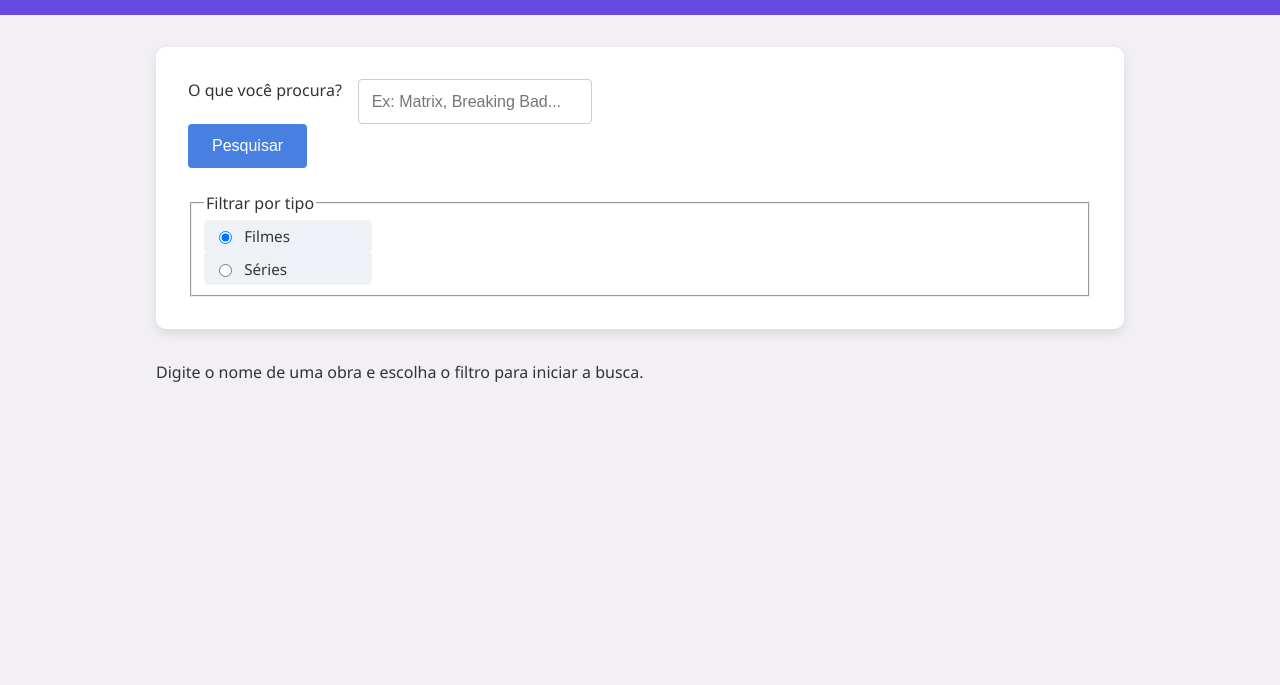
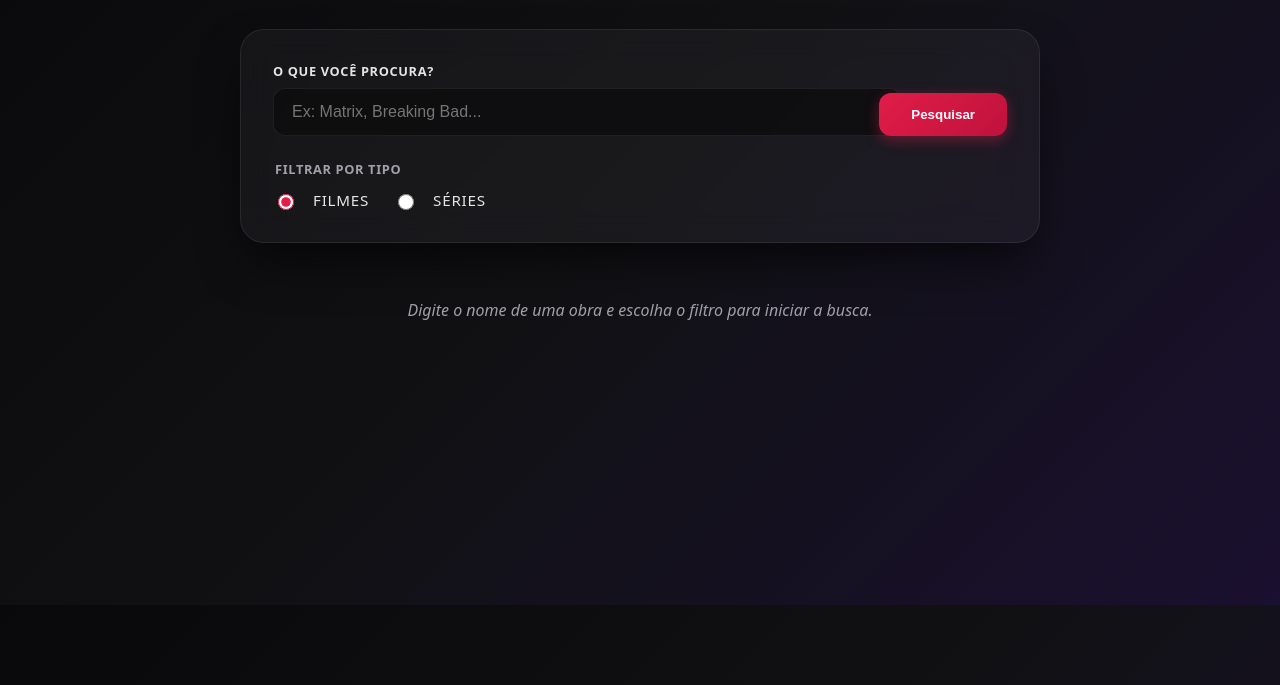
Before and after one commit to awaldige/Pesquisa-de-filmes-e-serie, a plain HTML site: page index.html in a window 1280 px wide. Shown: the part 195-880 px from the top of the page. Before the commit the page ends 800 px from the top, so only its background shows below. Drawn offline with Linux system fonts and the light colour scheme.

Commit message:
Refactor style.css with CSS variables and layout updates
Refactor CSS styles to use CSS variables and improve layout.

```diff
--- a/style.css
+++ b/style.css
@@ -1,203 +1,190 @@
-* {
-  box-sizing: border-box;
+:root {
+  --bg-gradient: linear-gradient(135deg, #09090b 0%, #111114 50%, #1a102f 100%);
+  --bg-card: rgba(255, 255, 255, 0.04);
+  --bg-input: rgba(10, 10, 12, 0.7);
+  --border-color: rgba(255, 255, 255, 0.08);
+
+  /* Cores Vivas (Tema Cinema/Red) */
+  --primary: #e11d48; /* Vermelho vivo estilo streaming */
+  --primary-hover: #be123c;
+  --primary-light: rgba(225, 29, 72, 0.15);
+
+  --text-main: #f4f4f5;
+  --text-muted: #a1a1aa;
+
+  --radius-lg: 24px;
+  --radius-md: 12px;
+  --radius-sm: 8px;
+  --transition: all 0.3s cubic-bezier(0.4, 0, 0.2, 1);
 }
 
 body {
-  font-family: 'Segoe UI', Tahoma, Geneva, Verdana, sans-serif;
+  font-family: system-ui, -apple-system, sans-serif;
   margin: 0;
-  padding: 0;
-  background-color: #f2f0f5;
-  color: #333;
+  padding: 40px 20px;
+  background: var(--bg-gradient);
+  background-attachment: fixed;
+  color: var(--text-main);
+  min-height: 100vh;
+  display: flex;
+  justify-content: center;
 }
 
-header {
-  background-color: #664ae2;
-  color: white;
-  padding: 2rem 1rem;
+.app-container {
+  width: 100%;
+  max-width: 800px;
+  display: flex;
+  flex-direction: column;
+  gap: 32px;
+}
+
+/* Header */
+.main-header {
   text-align: center;
 }
 
-main {
-  padding: 2rem 1rem;
-  max-width: 1000px;
-  margin: auto;
+.logo-icon {
+  font-size: 2.5rem;
+  margin-bottom: 8px;
 }
 
-form {
-  background-color: #fff;
-  padding: 2rem;
-  margin-bottom: 2rem;
-  border-radius: 10px;
-  box-shadow: 0 4px 12px rgba(0, 0, 0, 0.1);
+.main-header h1 {
+  font-size: 2.2rem;
+  font-weight: 900;
+  margin: 0;
+  letter-spacing: -0.03em;
+  background: linear-gradient(to right, #ffffff, #f43f5e);
+  -webkit-background-clip: text;
+  -webkit-text-fill-color: transparent;
+}
+
+.subtitle {
+  color: var(--text-muted);
+  margin-top: 6px;
+  font-size: 0.95rem;
+}
+
+/* Painel de Busca (Glassmorphism) */
+.search-panel {
+  background: var(--bg-card);
+  backdrop-filter: blur(16px);
+  -webkit-backdrop-filter: blur(16px);
+  border: 1px solid var(--border-color);
+  border-radius: var(--radius-lg);
+  padding: 32px;
+  box-shadow: 0 25px 50px -12px rgba(0, 0, 0, 0.7);
+}
+
+.search-row {
+  display: flex;
+  align-items: flex-end;
+  gap: 16px;
+  margin-bottom: 24px;
+}
+
+.input-group {
+  flex: 1;
   display: flex;
   flex-direction: column;
-  gap: 1.5rem;
+  gap: 8px;
 }
 
-form .input-group {
-  display: flex;
-  gap: 1rem;
+label {
+  font-size: 0.8rem;
+  font-weight: 700;
+  color: #e4e4e7;
+  text-transform: uppercase;
+  letter-spacing: 0.05em;
 }
 
-form input[type="text"] {
-  flex: 1 1 300px;
-  padding: 0.8rem;
-  border: 1px solid #ccc;
-  border-radius: 4px;
+input[type="text"] {
+  width: 100%;
+  padding: 14px 18px;
+  background: var(--bg-input);
+  border: 1px solid var(--border-color);
+  border-radius: var(--radius-md);
+  color: var(--text-main);
   font-size: 1rem;
-  transition: border-color 0.3s ease, box-shadow 0.3s ease;
+  transition: var(--transition);
 }
 
-form input[type="text"]:focus {
-  border-color: #664ae2;
+input[type="text"]:focus {
   outline: none;
-  box-shadow: 0 0 8px rgba(102, 74, 226, 0.5);
+  border-color: var(--primary);
+  box-shadow: 0 0 0 4px var(--primary-light);
+  background: rgba(10, 10, 12, 0.9);
 }
 
-form button {
-  padding: 0.8rem 1.5rem;
-  background-color: #4a7fe2;
-  color: white;
+button.btn-primary {
+  padding: 14px 32px;
+  background: linear-gradient(135deg, #e11d48 0%, #be123c 100%);
+  color: #fff;
   border: none;
-  border-radius: 4px;
+  border-radius: var(--radius-md);
+  font-weight: 700;
   cursor: pointer;
-  align-self: flex-start;
-  font-size: 1rem;
-  transition: background-color 0.3s ease, transform 0.1s ease, box-shadow 0.2s ease;
+  box-shadow: 0 4px 14px rgba(225, 29, 72, 0.4);
+  transition: var(--transition);
 }
 
-form button:hover {
-  background-color: #359db7;
-  box-shadow: 0 4px 12px rgba(0, 0, 0, 0.2);
+button.btn-primary:hover {
+  transform: translateY(-1px);
+  box-shadow: 0 6px 20px rgba(225, 29, 72, 0.6);
 }
 
-form button:active {
-  transform: scale(0.98);
-}
-
+/* Fieldset e Radios Otimizados */
 .filters-group {
-  display: grid;
-  grid-template-columns: repeat(auto-fill, minmax(140px, 1fr));
-  gap: 0.5rem;
-}
-
-.filters-group h3 {
-  grid-column: span 2;
-  font-size: 1.2rem;
-  margin-bottom: 1rem;
-  color: #444;
-  transition: color 0.3s ease;
-}
-
-.filters-group label {
-  display: flex;
-  align-items: center;
-  gap: 0.3rem;
-  font-size: 0.95rem;
-  background-color: #eef2f7;
-  padding: 0.4rem 0.6rem;
-  border-radius: 4px;
-  transition: background-color 0.3s ease, transform 0.2s ease;
-}
-
-.filters-group label:hover {
-  background-color: #e0e8f1;
-  transform: scale(1.05);
-}
-
-.filters-group label:active {
-  transform: scale(1);
-}
-
-.result-card {
-  display: flex;
-  gap: 1rem;
-  margin-bottom: 1.5rem;
-  background-color: #fff;
-  padding: 1rem;
-  border-radius: 10px;
-  box-shadow: 0 4px 12px rgba(0, 0, 0, 0.1);
-}
-
-.result-card img {
-  max-width: 150px;
-  border-radius: 8px;
-}
-
-.result-info {
-  flex: 1;
-}
-
-.result-info h3 {
+  border: none;
+  padding: 0;
   margin: 0;
 }
 
-.result-info p {
-  margin: 0.5rem 0;
+.filters-group legend {
+  font-size: 0.8rem;
+  font-weight: 700;
+  color: var(--text-muted);
+  text-transform: uppercase;
+  letter-spacing: 0.05em;
+  margin-bottom: 12px;
 }
 
-#results > div {
-  background-color: #fff;
-  padding: 1.5rem;
-  margin-bottom: 1.5rem;
-  border-radius: 10px;
-  box-shadow: 0 4px 12px rgba(0, 0, 0, 0.1);
+.radio-group {
+  display: flex;
+  gap: 24px;
 }
 
-#results h3 {
-  margin-top: 0;
+.radio-label {
+  display: flex;
+  align-items: center;
+  gap: 8px;
+  cursor: pointer;
+  font-size: 0.95rem;
+  font-weight: 500;
+  user-select: none;
 }
 
-/* RESPONSIVIDADE */
-@media (max-width: 768px) {
-  main {
-    padding: 1rem;
+/* Customização sutil do Radio do navegador */
+input[type="radio"] {
+  accent-color: var(--primary);
+  width: 16px;
+  height: 16px;
+}
+
+.placeholder-text {
+  text-align: center;
+  color: var(--text-muted);
+  font-style: italic;
+  padding: 40px 0;
+}
+
+/* Responsividade */
+@media (max-width: 600px) {
+  .search-row {
+    flex-direction: column;
+    align-items: stretch;
   }
-
-  form {
-    padding: 1.5rem;
-  }
-
-  .result-card {
-    flex-direction: column;
-    align-items: center;
-    text-align: center;
-  }
-
-  .result-card img {
-    max-width: 100%;
-    height: auto;
-  }
-
-  .result-info {
+  button.btn-primary {
     width: 100%;
+    padding: 16px;
   }
 }
-
-@media (max-width: 600px) {
-  form .input-group {
-    flex-direction: column;
-  }
-
-  form input[type="text"] {
-    width: 100%;
-  }
-
-  form button {
-    width: 100%;
-    align-self: stretch;
-  }
-
-  .filters-group {
-    grid-template-columns: 1fr;
-  }
-
-  .filters-group label {
-    font-size: 0.9rem;
-    padding: 0.4rem 0.6rem;
-  }
-
-  header h1 {
-    font-size: 1.5rem;
-  }
-}
```
